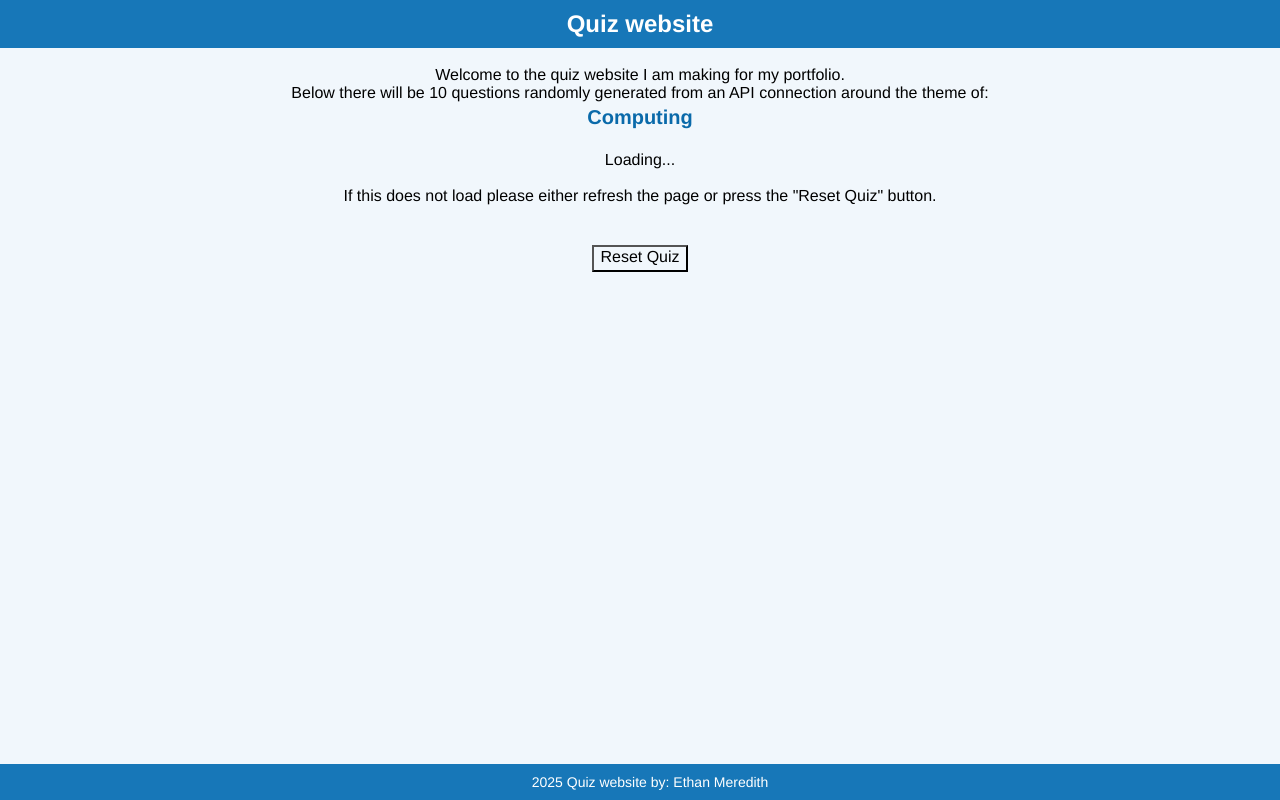
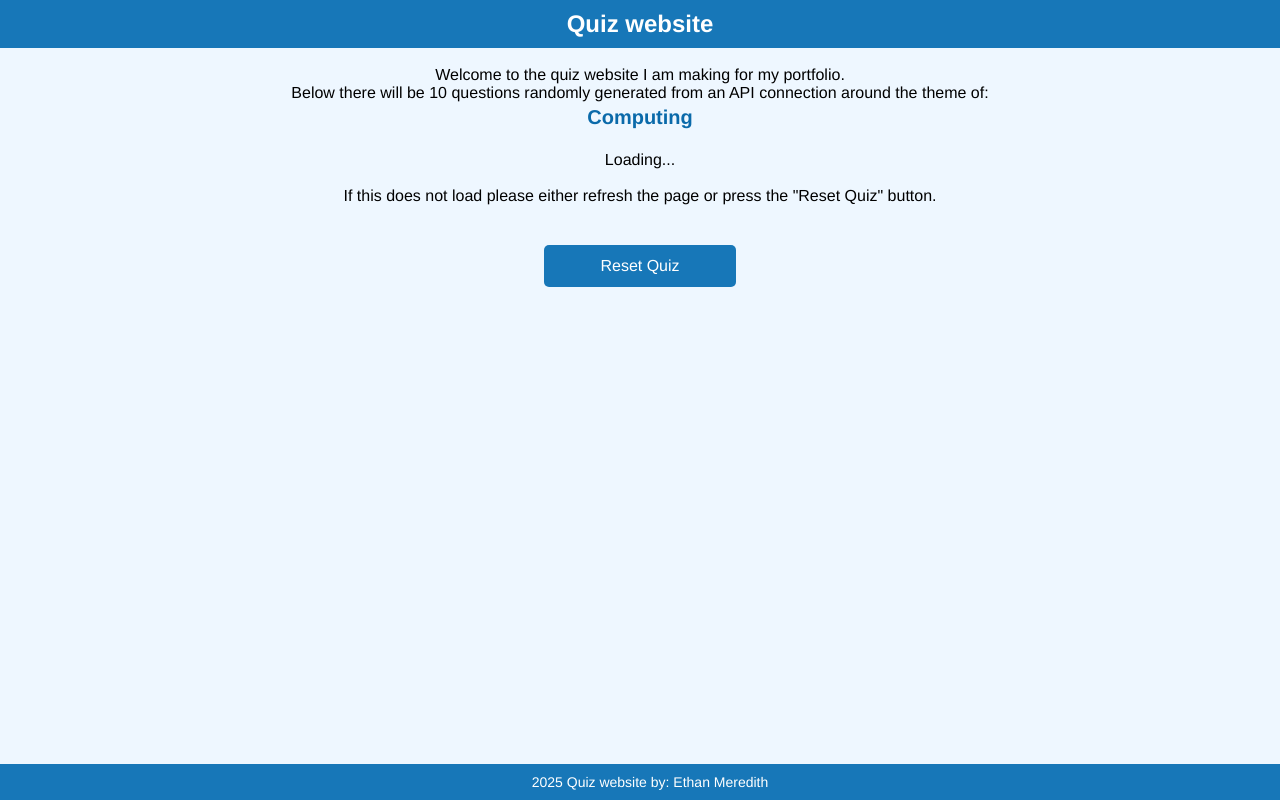
Before and after one commit to MeredithEth0/Quiz-project, a plain HTML site: page Index.html in a window 1280 px wide. Drawn offline with Linux system fonts and the light colour scheme; no server answers.

Commit message:
Style: basic accessibility
Size controls have been added to auto size with the window with minimum button sizes to avoid clipping.

Reset quiz button has been given some basic styling as well

```diff
--- a/style.css
+++ b/style.css
@@ -2,7 +2,7 @@
     font-family: helvetica, sans-serif;
     font-size: 16px;
     text-align: center;
-    background-color: rgb(241, 247, 252);
+    background-color: #eef7ff;
     margin: 0;
     padding-bottom: 4px;
 }
@@ -25,6 +25,17 @@ footer {
     color: white;
 }
 
+#resetButton {
+    background-color: #1777b8;
+    border: none;
+    color: white;
+    padding: 12px 24px;
+    border-radius: 5px;
+    font-size: 16px;
+    width: 15%;
+    min-width: 100px;
+}
+
 #nextButton {
     background-color: #1777b8;
     color: white;
@@ -33,6 +44,7 @@ footer {
     border-radius: 5px;
     font-size: 16px;
     width: 15%;
+    min-width: 125px;
 }
 
 .answer-btn {
@@ -44,6 +56,7 @@ footer {
     font-size: 16px;
     width: 40%;
     margin-bottom: 5px;
+    min-width: 150px;
 }
 
 .answer-btn:hover {
```
